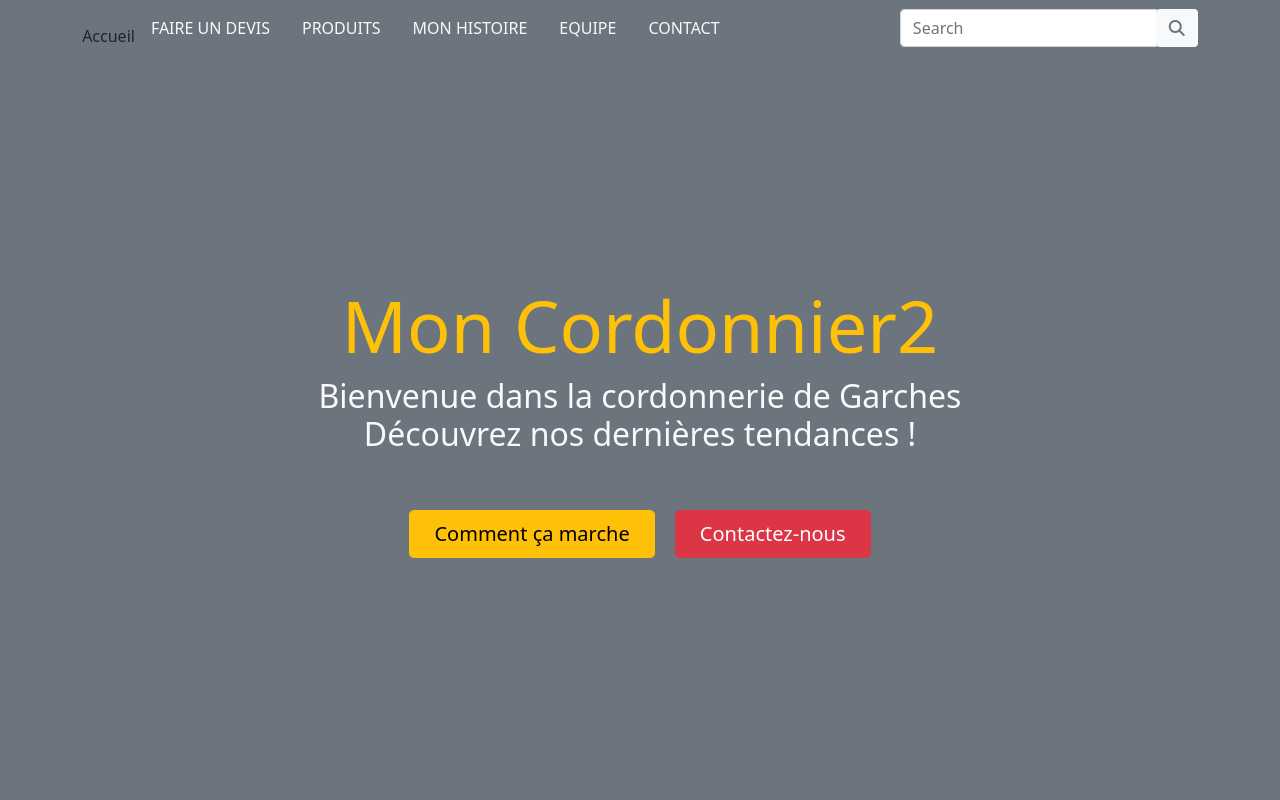
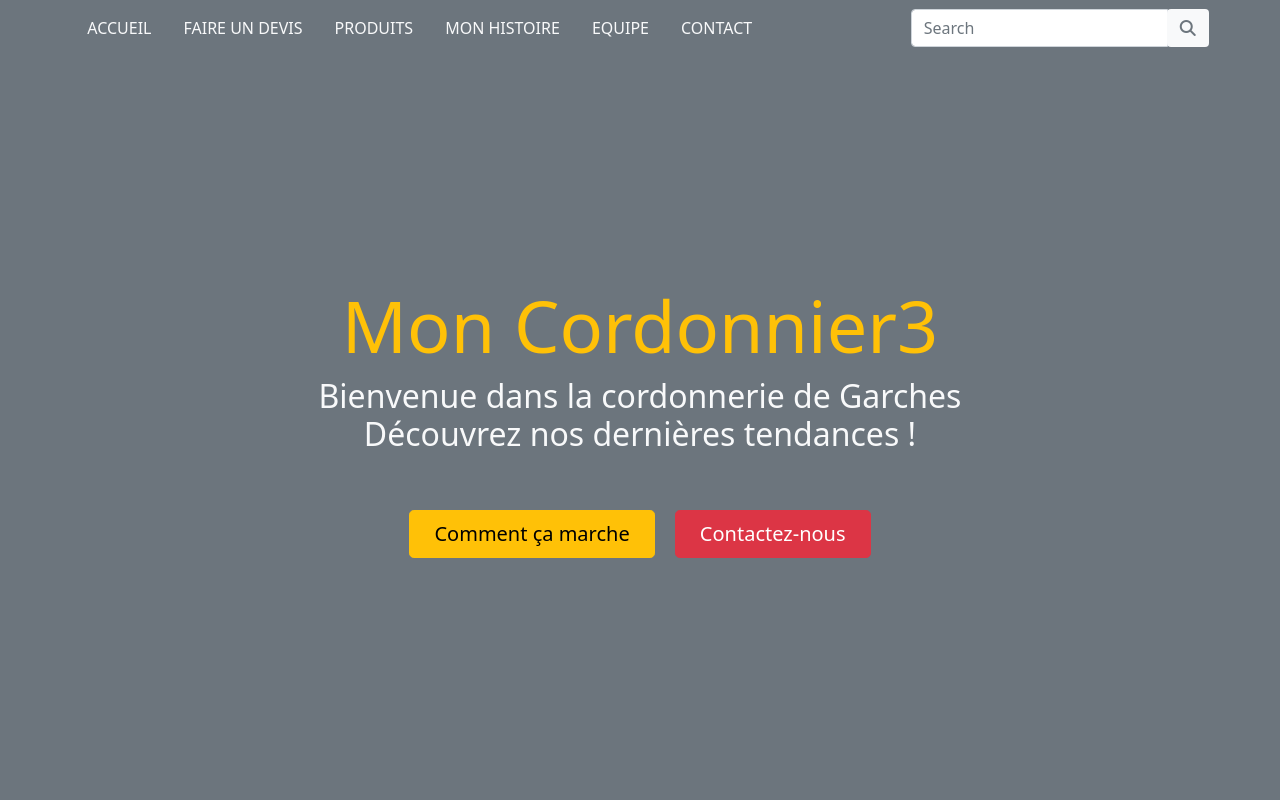
Before and after one commit to AbdouScript/premiersite, a plain HTML site: page index.html in a window 1280 px wide. Shown: the top 800 px of the page. Drawn offline with nearby package versions, Linux system fonts and the light colour scheme.

Commit message:
modification du yml2

```diff
--- a/index.html
+++ b/index.html
@@ -21,7 +21,7 @@
     </button>
     <div class="collapse navbar-collapse justify-content-around" id="nav">
       <ul class="navbar-nav">
-        <li class="nav-item"><a class="nav-link text-light font-weight-bold text-uppercase px-3" href="#"></a>Accueil</li>
+        <li class="nav-item"><a class="nav-link text-light font-weight-bold text-uppercase px-3" href="#">Accueil</a></li>
         <li class="nav-item"><a class="nav-link text-light font-weight-bold text-uppercase px-3" href="#">Faire un
             devis</a></li>
         <li class="nav-item dropdown"><a class="nav-link text-light font-weight-bold text-uppercase px-3"
@@ -56,7 +56,7 @@
     <div class="container-fluid">
       <div class="row bg-secondary justify-content-center align-items-center" style="height:100vh">
         <div class="col-sm-10 text-center">
-          <h1 class="display-2 text-capitalize text-warning mt-5">Mon cordonnier2</h1>
+          <h1 class="display-2 text-capitalize text-warning mt-5">Mon cordonnier3</h1>
           <h2 class="font-weight-light font-italic text-light">
             Bienvenue dans la cordonnerie de Garches <br>
             Découvrez nos dernières tendances !
```
